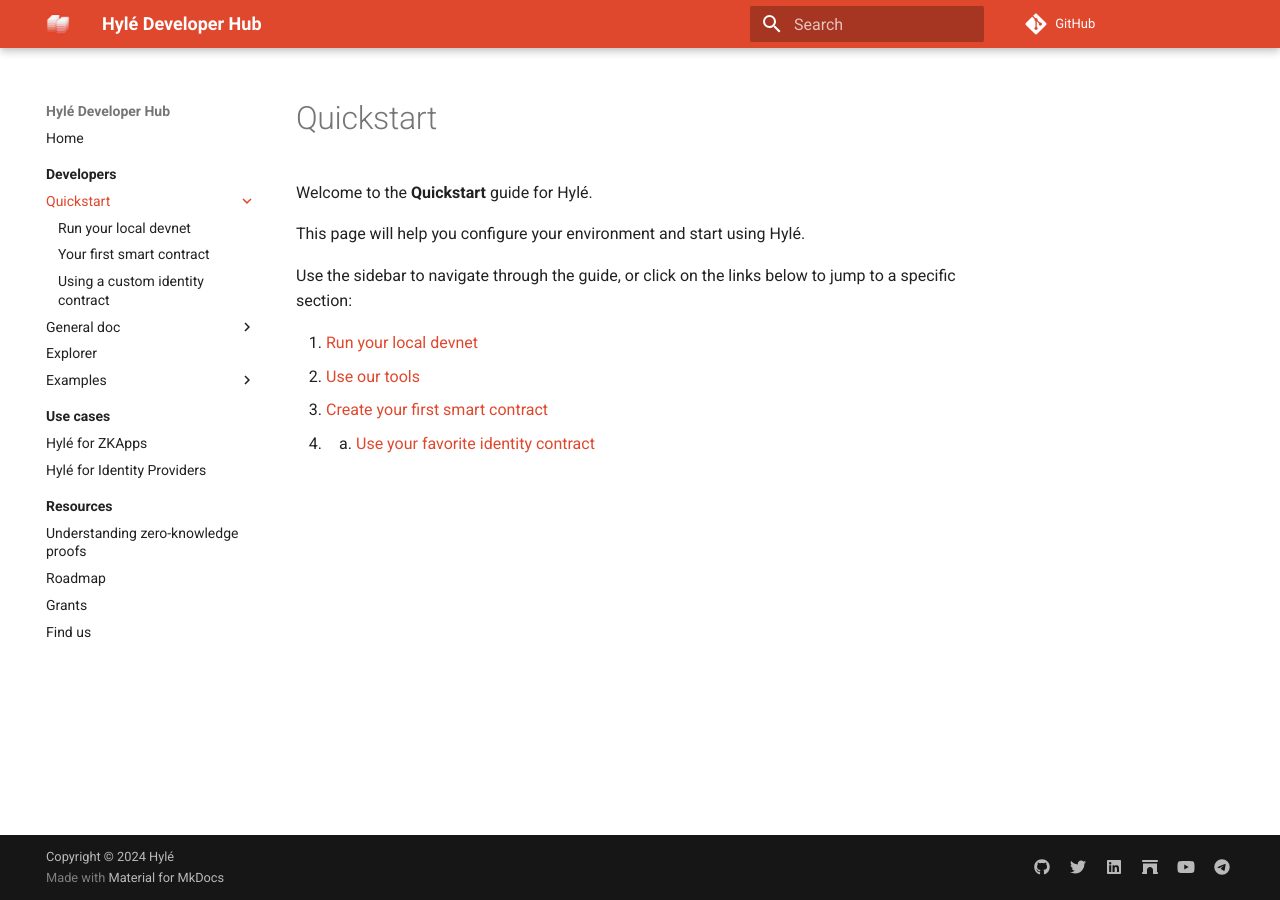
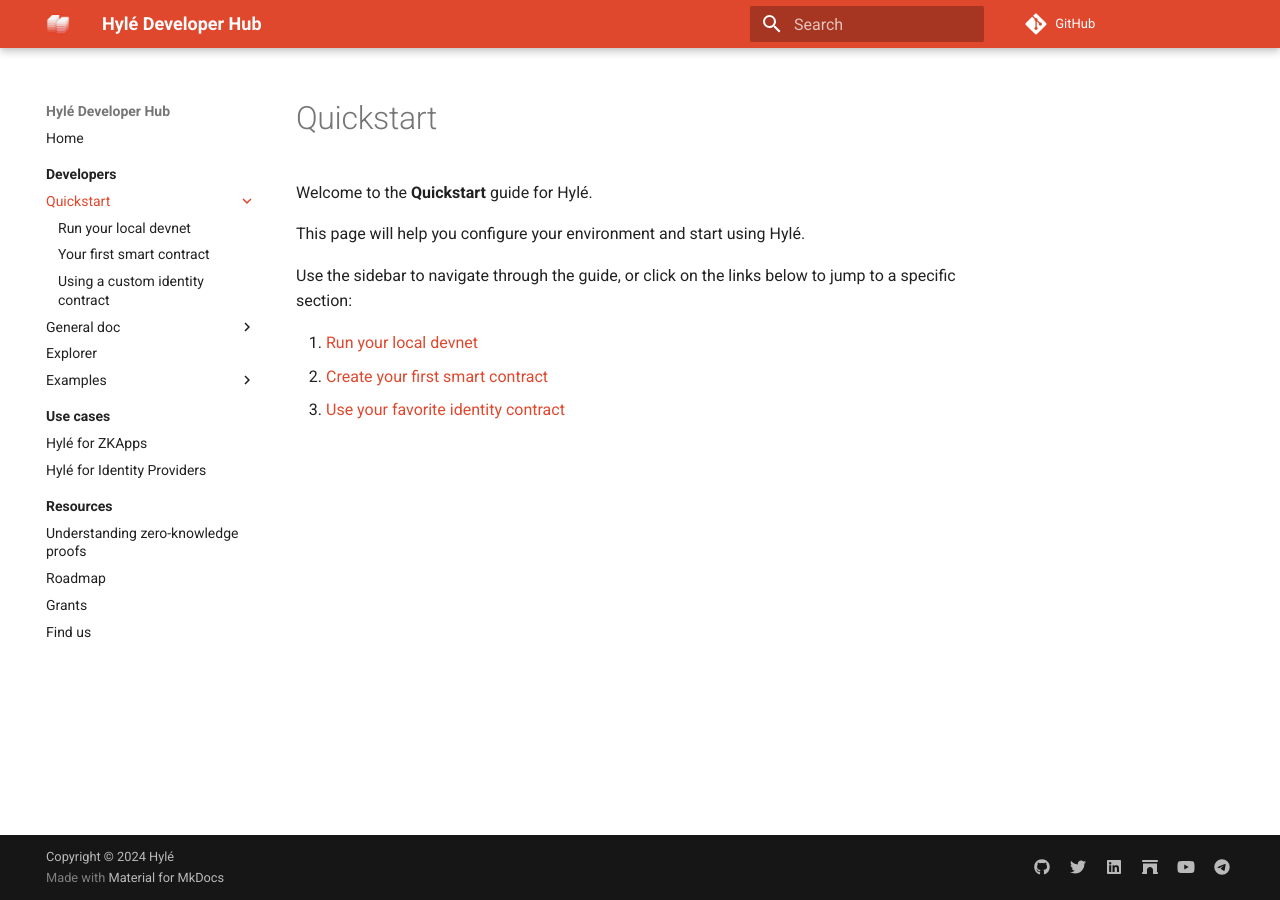
Before and after one commit to Hyle-org/devhub-hyle, an MkDocs documentation site: the page built from docs/developers/quickstart/index.md, in a window 1280 px wide. Built offline with MkDocs 1.6.1 and Material for MkDocs 9.7.7, drawn with Linux system fonts in a browser that asks for light colours; comment, search, counter and statistics services are not loaded.

Commit message:
removed link to user tooling

```diff
--- a/docs/developers/quickstart/index.md
+++ b/docs/developers/quickstart/index.md
@@ -9,6 +9,5 @@
 Use the sidebar to navigate through the guide, or click on the links below to jump to a specific section:
 
 1. [Run your local devnet](devnet.md)
-1. [Use our tools](user-tooling.md)
 1. [Create your first smart contract](your-first-smart-contract.md)
-2. 1. [Use your favorite identity contract](custom-identity-contract.md)
+1. [Use your favorite identity contract](custom-identity-contract.md)
```
